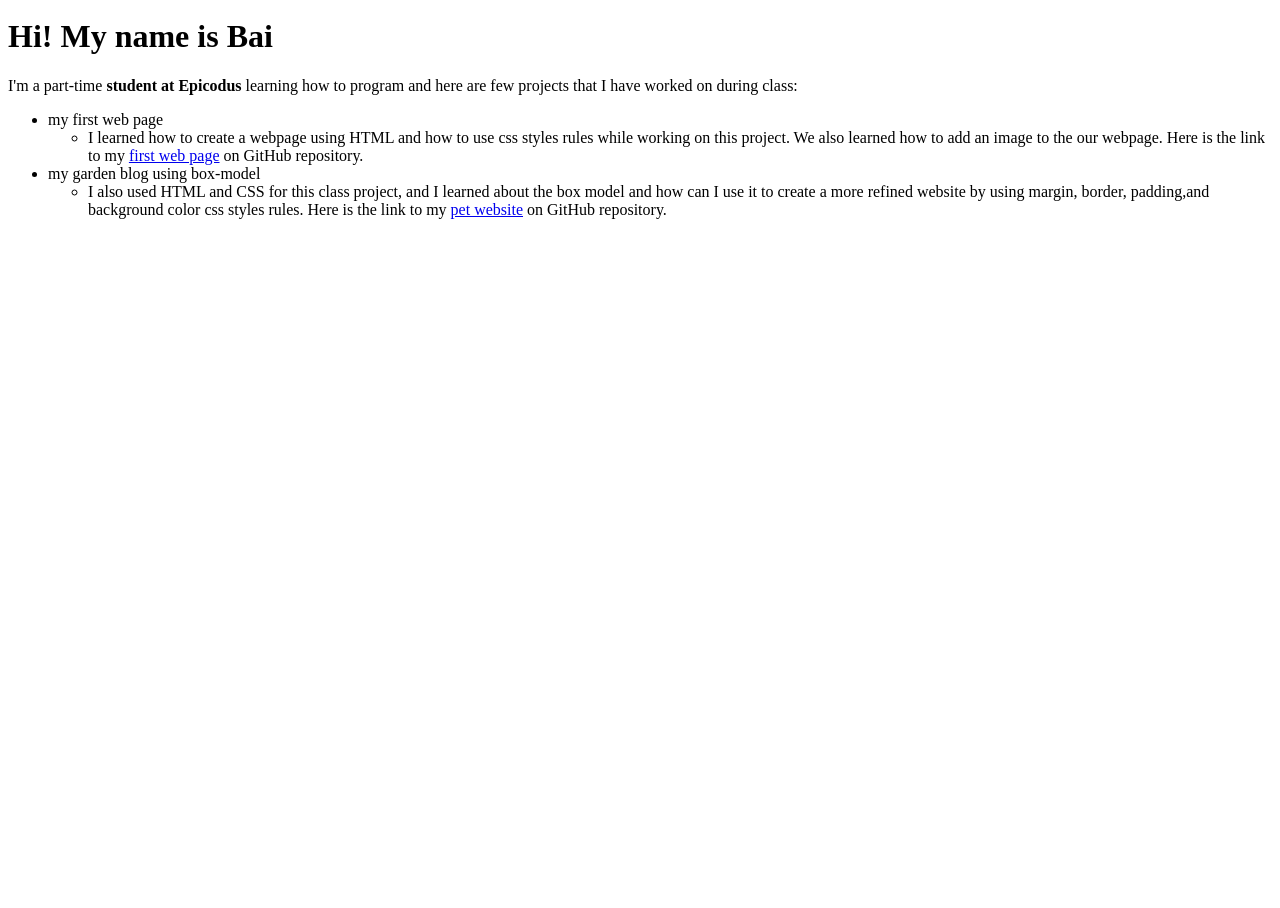
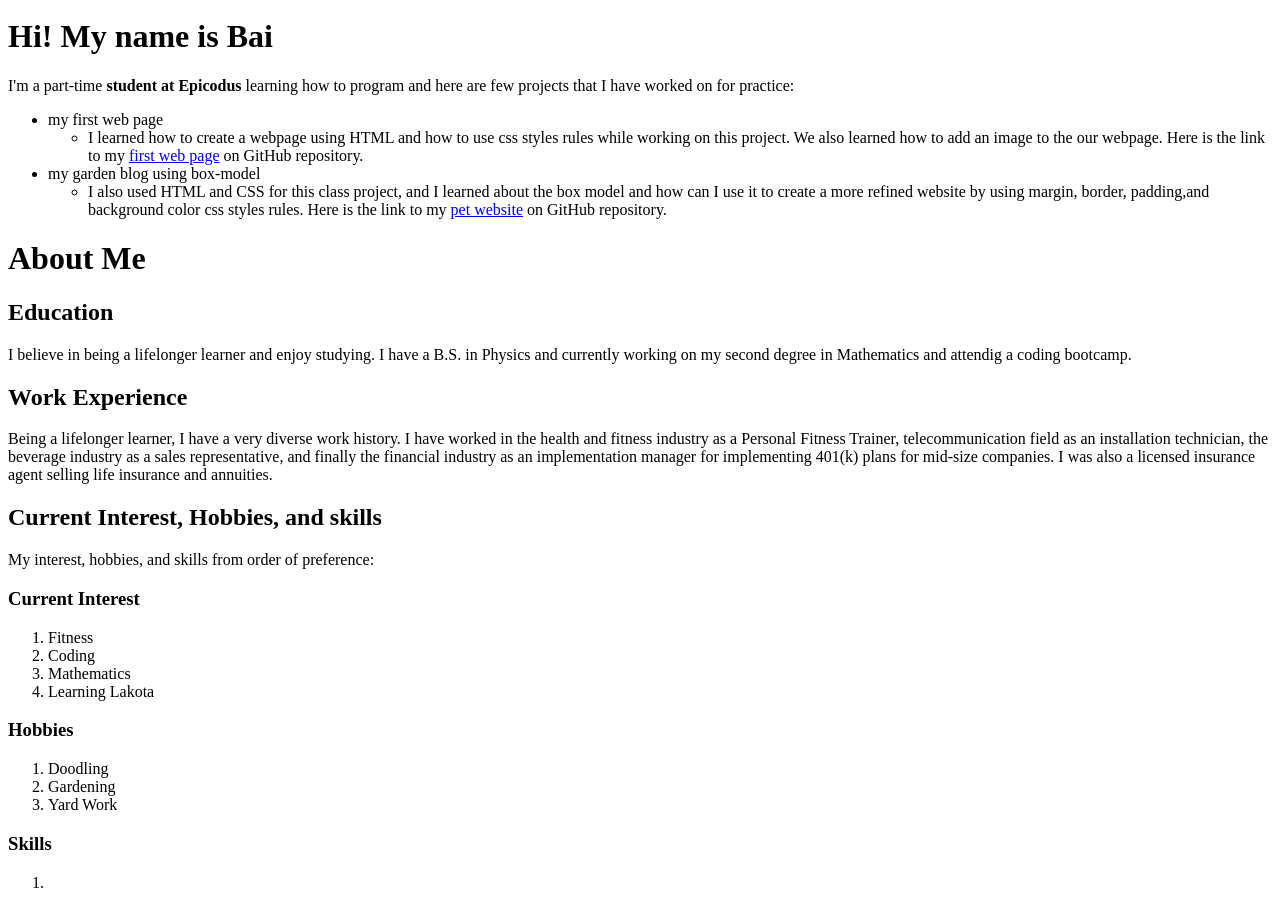
Before and after one commit to bjaitrong22/portfolio, a plain HTML site: page index.html in a window 1280 px wide. Shown: the part 29-937 px from the top of the page. Before the commit the page ends 800 px from the top, so only its background shows below. Drawn offline with Linux system fonts and the light colour scheme.

Commit message:
WIP:add About Me section.

```diff
--- a/index.html
+++ b/index.html
@@ -7,7 +7,7 @@
 <body>
   <img src="img/Owl.jpeg" alt="Picture of our Pet dog smiling, Sophie" width="200">
   <h1>Hi! My name is Bai</h1>
-    <p>I'm a part-time <strong>student at Epicodus</strong> learning how to program and here are few projects that I have worked on during class: </p>
+    <p>I'm a part-time <strong>student at Epicodus</strong> learning how to program and here are few   projects that I have worked on for practice:</p>
       <ul>
         <li>my first web page</li>
           <ul>
@@ -18,7 +18,30 @@
             <li>I also used HTML and CSS for this class project, and I learned about the box model and how can I use it to create a more refined website by using margin, border, padding,and background color css styles rules. Here is the link to my <a href="https://github.com/bjaitrong22/my-first-webpage.html.git"> pet website</a> on GitHub repository.</li>
           </ul>
       </ul>
-    <p></p>
+    <h1>About Me</h1>
+      <h2>Education</h2>
+        <p>I believe in being a lifelonger learner and enjoy studying. I have a B.S. in Physics and currently working on my second degree in Mathematics and attendig a coding bootcamp. </p>
+      <h2>Work Experience</h2>
+        <p>Being a lifelonger learner, I have a very diverse work history. I have worked in the health and fitness industry as a Personal Fitness Trainer, telecommunication field as an installation technician, the beverage industry as a sales representative, and finally the financial industry as an implementation manager for implementing 401(k) plans for mid-size companies. I was also a licensed insurance agent selling life insurance and annuities.</p>
+      <h2>Current Interest, Hobbies, and skills</h2>
+        <p>My interest, hobbies, and skills from order of preference:</p>
+          <h3>Current Interest</h3>
+            <ol>
+              <li>Fitness</li>
+              <li>Coding</li>
+              <li>Mathematics</li>
+              <li>Learning Lakota</li>
+            </ol>
+          <h3>Hobbies</h3>
+            <ol>
+              <li>Doodling</li>
+              <li>Gardening</li>
+              <li>Yard Work</li>
+            </ol>
+           <h3>Skills</h3>
+            <ol>
+              <li></li>
+            </ol>
 
 
 
```
